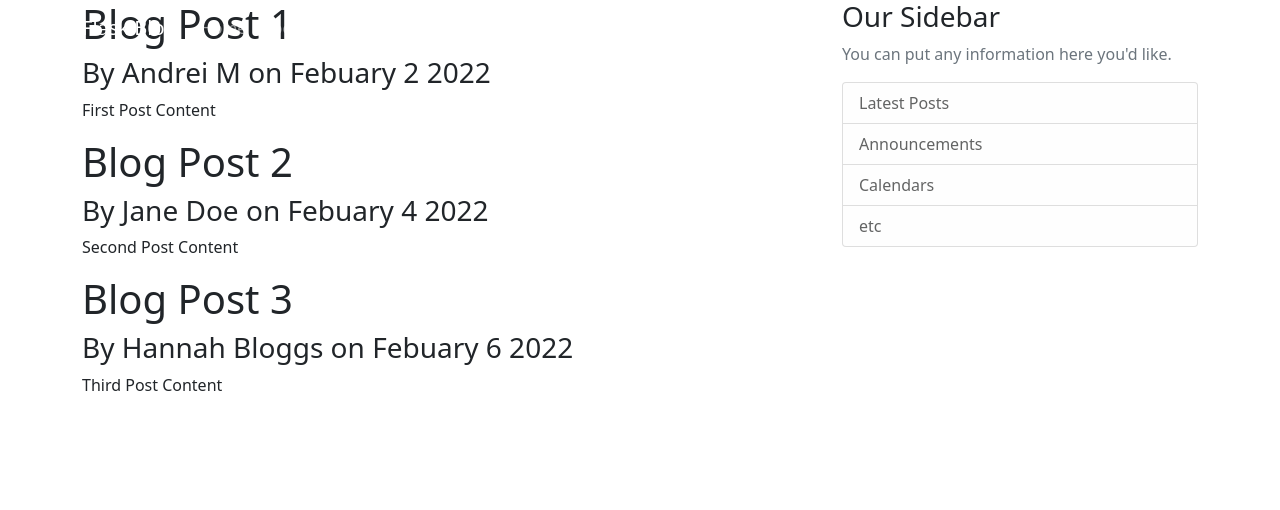
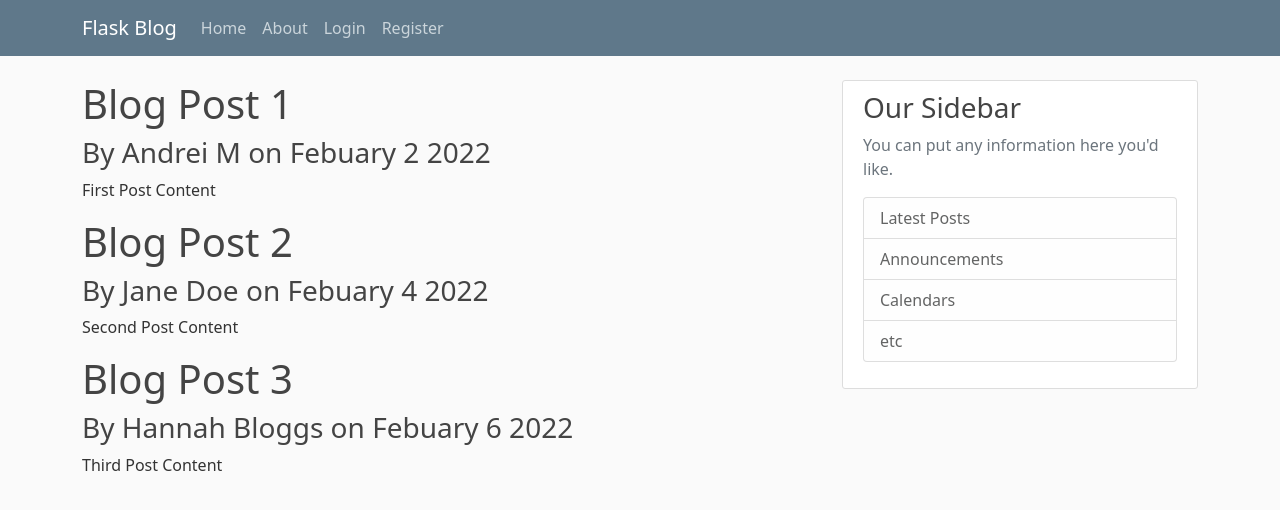
Before and after one commit to yesandrei/Flask_App, a Flask app: page / in a window 1280 px wide. Shown: the top 510 px of the page. Run offline with Flask 2, Linux system fonts and the light colour scheme.

Commit message:
Added CSS and used url_for to connect it
Added CSS and used url_for to connect between html and css. End of Lesson 10

```diff
--- a/Blog_App/main_app.py
+++ b/Blog_App/main_app.py
@@ -1,4 +1,4 @@
-from flask import Flask, render_template
+from flask import Flask, render_template, url_for
 app = Flask(__name__)
 
 #flask also makes python able to put python programming inside an html document
--- a/Blog_App/static/main.css
+++ b/Blog_App/static/main.css
@@ -0,0 +1,80 @@
+body {
+    background: #fafafa;
+    color: #333333;
+    margin-top: 5rem;
+}
+
+h1, h2, h3, h4, h5, h6 {
+    color: #444444;
+}
+
+.bg-steel {
+    background-color: #5f788a;
+}
+
+.site-header .navbar-nav .nav-link {
+    color: #cbd5db;
+}
+
+.site-header .navbar-nav .nav-link:hover {
+    color: #ffffff;
+}
+
+.site-header .navbar-nav .nav-link.active {
+    font-weight: 500;
+}
+
+.content-section {
+    background: #ffffff;
+    padding: 10px 20px;
+    border: 1px solid #dddddd;
+    border-radius: 3px;
+    margin-bottom: 20px;
+}
+
+.article-title {
+    color:#444444;
+}
+
+a.article-title:hover {
+    color: #428bca;
+    text-decoration: none;
+}
+
+.article-content {
+    white-space: pre-line;
+}
+
+.article-img {
+    height: 65px;
+    width: 65px;
+    margin-right: 16px;
+}
+
+.article-metadata {
+    padding-bottom: 1px;
+    margin-bottom: 4px;
+    border-bottom: 1px solid #e3e3e3;
+}
+
+.article-metadata:hover {
+    color: #333;
+    text-decoration: none;
+}
+
+.article-svg {
+    width: 25px;
+    height: 25px;
+    vertical-align: middle;
+}
+
+.account-img {
+    height: 125px;
+    width: 125px;
+    margin-right: 25px;
+    margin-bottom: 16px;
+}
+
+.account-heading {
+    font-size: 2.5rem;
+}
--- a/Blog_App/templates/layout.html
+++ b/Blog_App/templates/layout.html
@@ -7,6 +7,8 @@
 
     <!-- Bootstrap CSS -->
     <link href="https://cdn.jsdelivr.net/npm/bootstrap@5.1.3/dist/css/bootstrap.min.css" rel="stylesheet" integrity="sha384-1BmE4kWBq78iYhFldvKuhfTAU6auU8tT94WrHftjDbrCEXSU1oBoqyl2QvZ6jIW3" crossorigin="anonymous">
+    <link rel="stylesheet" type="text/css" href="{{ url_for('static', filename='main.css') }}">
+
         {% if title %}
                 <title>Flash_Blog - {{ title }}</title>
 
```
